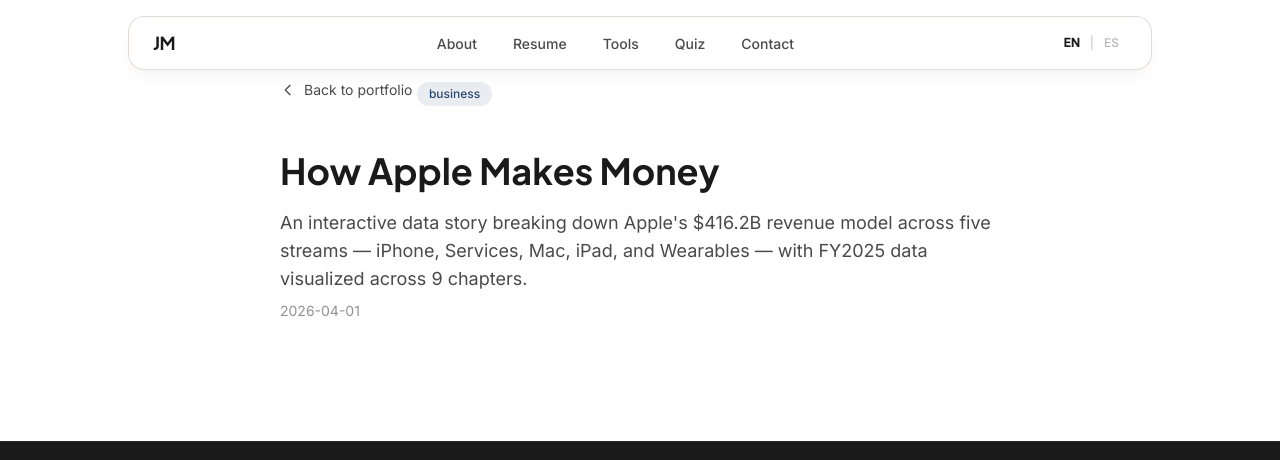
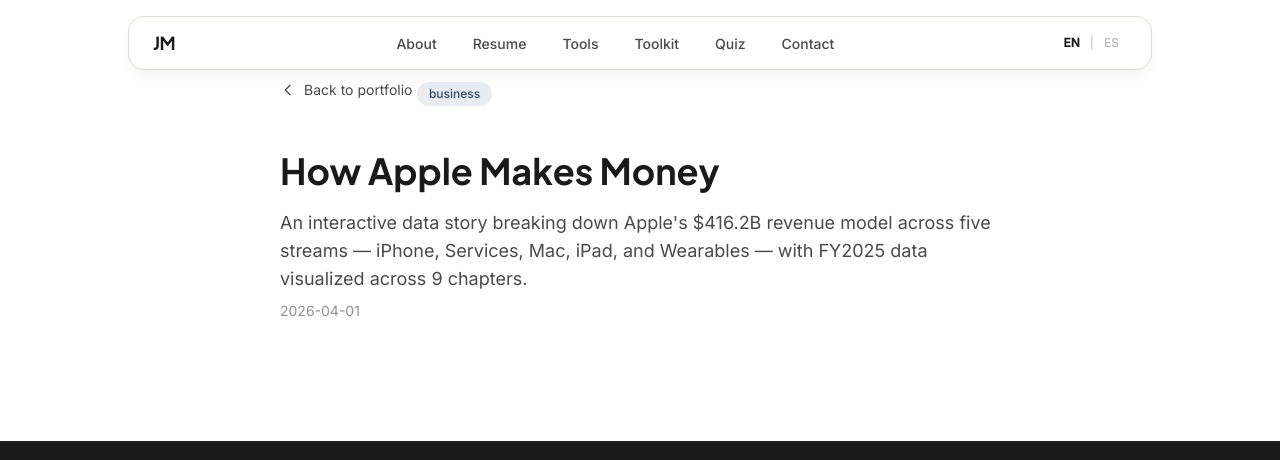
Before and after one commit to EagleJD08/juanminoprio.com, an Astro site: page /portfolio/apple-revenue.md in a window 1280 px wide. Shown: the top 460 px of the page. Built offline with nearby package versions, Linux system fonts and the light colour scheme; Astro itself is replaced by a stand-in of ours; animation ran at ten frames a second.

Commit message:
feat(toolkit): add Toolkit link to navbar

```diff
--- a/src/components/Navbar.astro
+++ b/src/components/Navbar.astro
@@ -5,6 +5,7 @@ const navLinks = [
   { en: "About", es: "Sobre mí", href: "/#about" },
   { en: "Resume", es: "Experiencia", href: "/#resume" },
   { en: "Tools", es: "Herramientas", href: "/#tools" },
+  { en: "Toolkit", es: "Toolkit", href: "/toolkit" },
   { en: "Quiz", es: "Quiz", href: "/projects/marketer-quiz" },
   { en: "Contact", es: "Contacto", href: "/#contact" },
 ];
```
